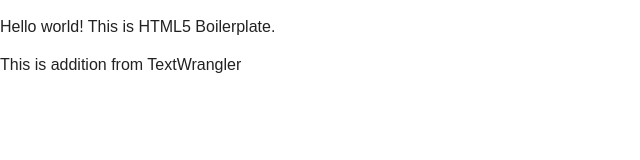
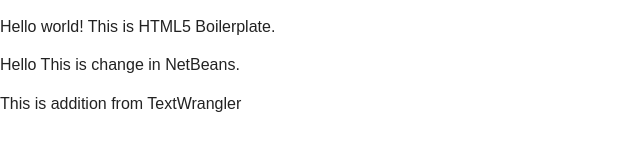
Before and after one commit to KushiyaOsamu/my_Second_Repo, a plain HTML site: page public_html/index.html in a window 1280 px wide. Shown: the whole page, without its empty margins (0-640 px from the left). Drawn offline with nearby package versions, Linux system fonts and the light colour scheme.

Commit message:
Change in NetBeans

```diff
--- a/public_html/index.html
+++ b/public_html/index.html
@@ -22,6 +22,8 @@
 
         <p>Hello world! This is HTML5 Boilerplate.</p>
 
+        <p>Hello This is change in NetBeans.</p>
+
 		<p>This is addition from TextWrangler</p>
 
         <script src="//ajax.googleapis.com/ajax/libs/jquery/1.11.1/jquery.js"></script>
```
